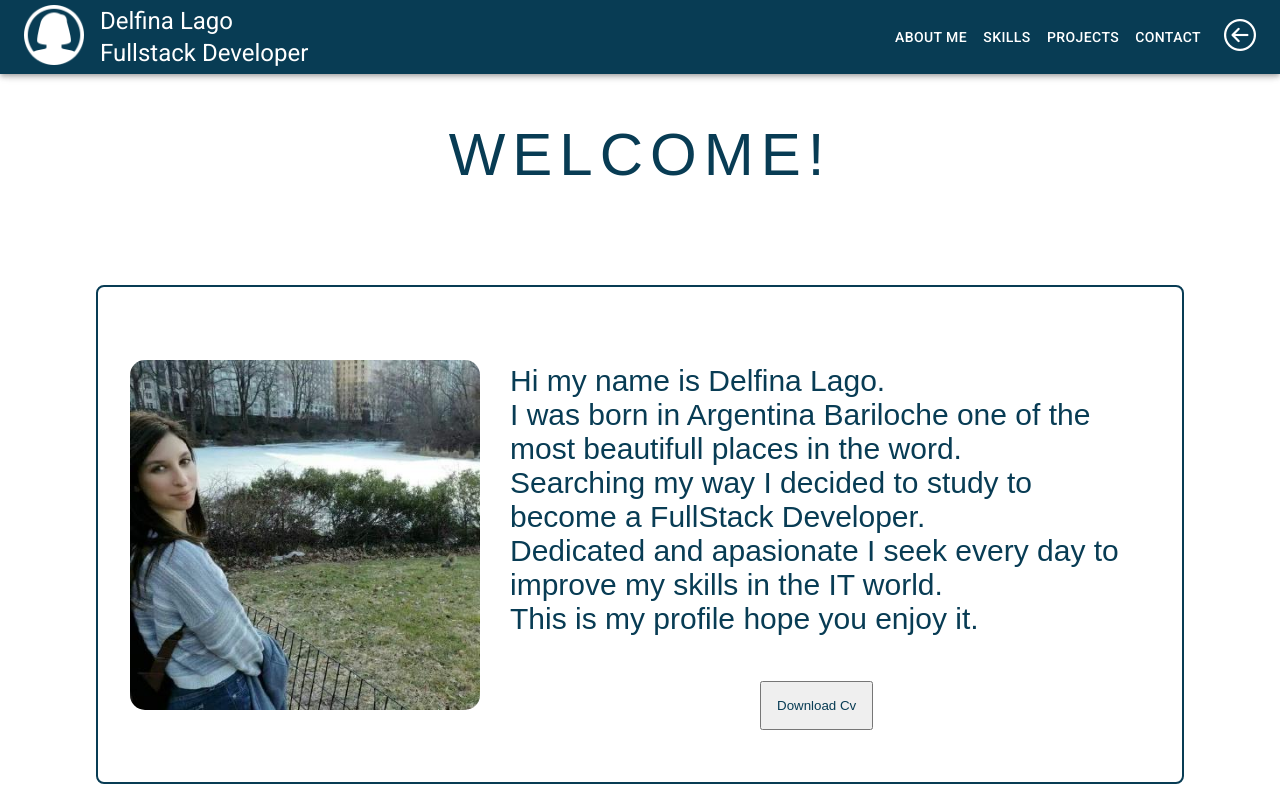
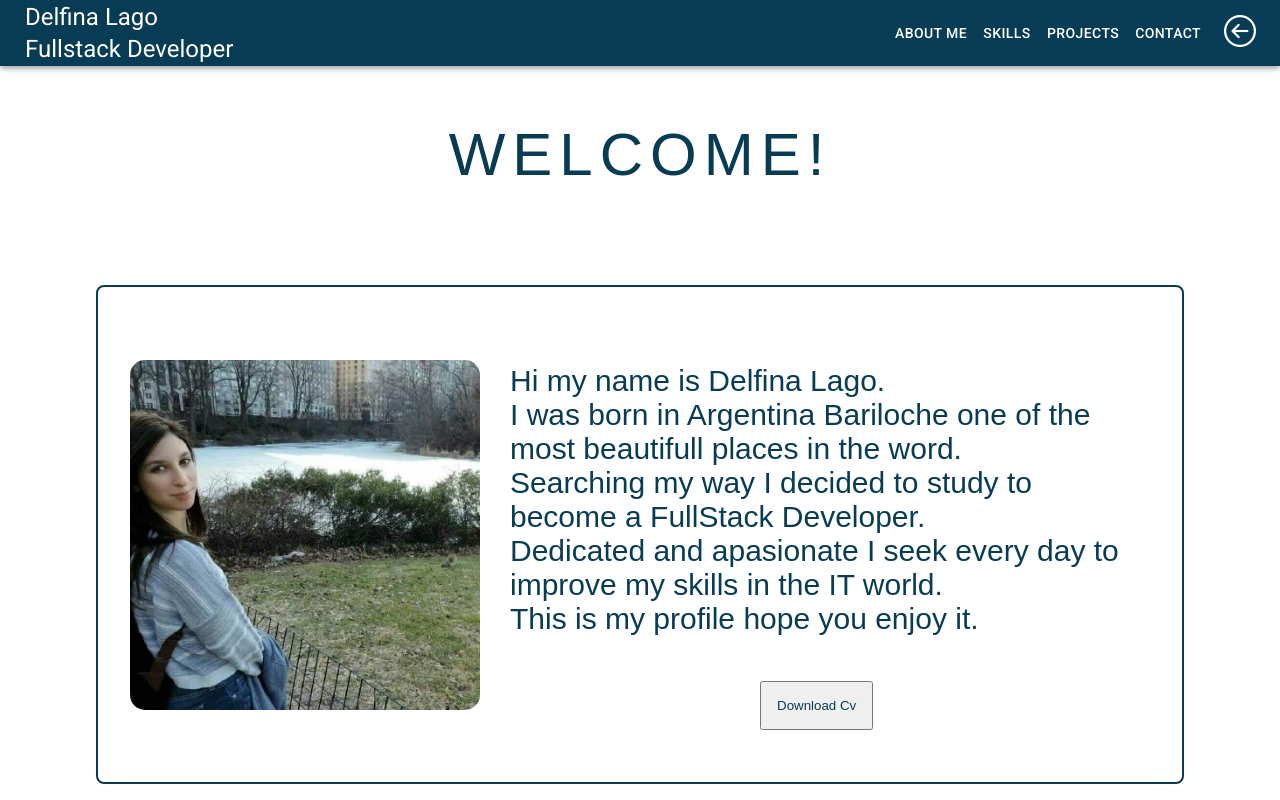
Before and after one commit to delfinalago/ProfileDelfina, a React (Create React App) app: page /Ingles in a window 1280 px wide. Shown: the top 800 px of the page. Built offline with nearby package versions, Linux system fonts and the light colour scheme.

Commit message:
Saco icono profile

```diff
--- a/src/components/Navbar.js
+++ b/src/components/Navbar.js
@@ -51,9 +51,9 @@ const Navbar = () => {
         <div>
             <AppBar color="primary">
                 <Toobar>
-                    <a href="/">
+                    {/* <a href="/">
                         <img src={user} className={classes.userIcono} alt="logo" />
-                    </a>
+                    </a> */}
                         <Typography variant='h5'  color="secondary" className={classes.title}>
                         <a  className={classes.linksNav} href="/">
                             Delfina Lago
--- a/src/components/NavbarEsp.js
+++ b/src/components/NavbarEsp.js
@@ -51,9 +51,9 @@ const Navbar = () => {
         <div>
             <AppBar color="primary">
                 <Toobar>
-                    <a href="/">
+                    {/* <a href="/">
                         <img src={user} className={classes.userIcono} alt="logo" />
-                    </a>
+                    </a> */}
                         <Typography variant='h5'  color="secondary" className={classes.title}>
                         <a  className={classes.linksNav} href="/">
                             Delfina Lago
```
